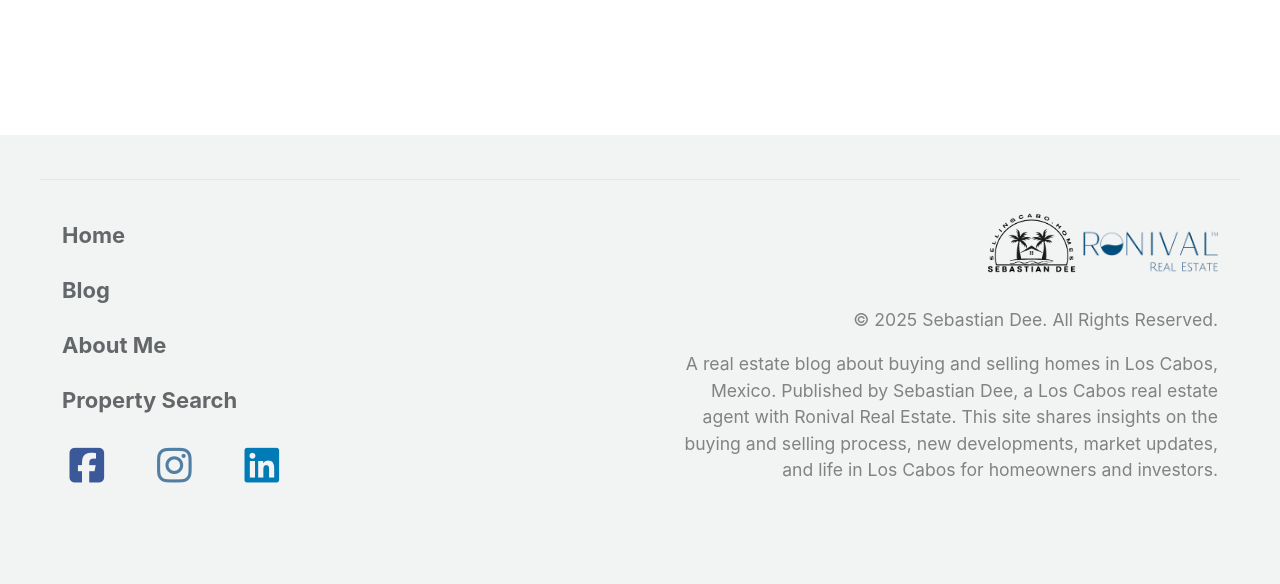
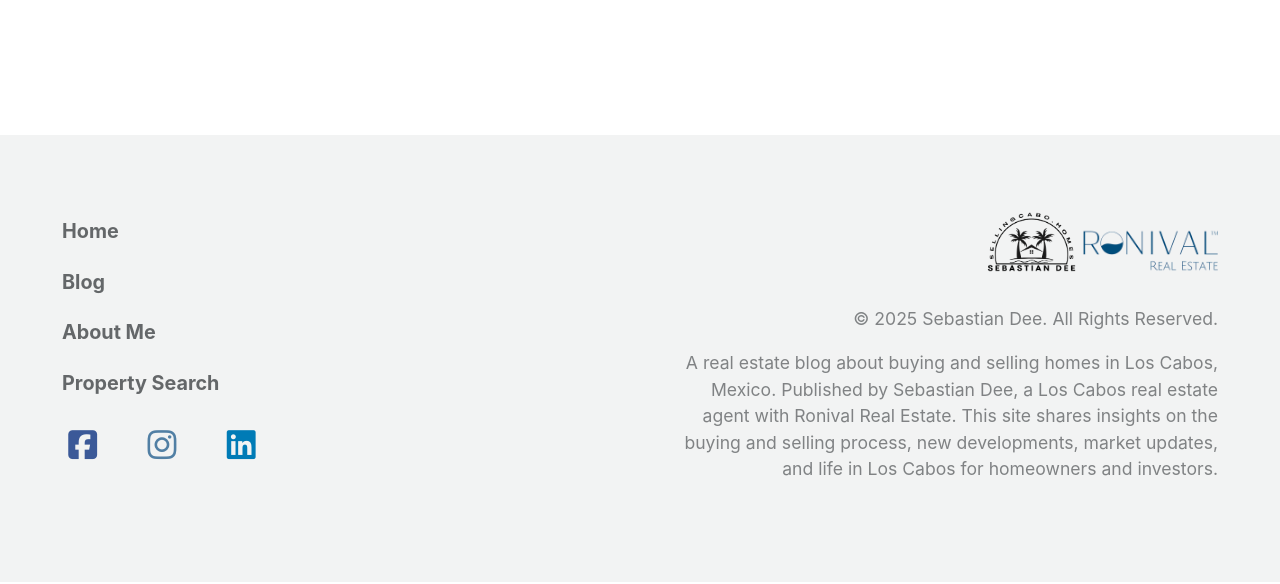
Before and after one commit to sellingcabohomes/SellingCabo.Homes, a Jekyll site: the page built from blog/fractional-ownership-webinar.md, in a window 1280 px wide. Shown: the part 2591-3175 px from the top of the page. Built offline with Jekyll 4.4.1, drawn with Linux system fonts in a browser that asks for light colours; cached includes are drawn as plain includes; a script that is not in the unit is left out.

Commit message:
fixing footer

```diff
--- a/assets/css/main.scss
+++ b/assets/css/main.scss
@@ -937,7 +937,6 @@ $header-font-family: $sans-serif;
   max-width: 1200px;
   margin: 0 auto;
   padding: 1.5em 1em; /* Reduced top and bottom padding */
-  border-top: 1px solid #e5e7eb;
   display: flex;
   flex-wrap: wrap;
   justify-content: space-between;
@@ -960,6 +959,7 @@ $header-font-family: $sans-serif;
   text-decoration: none;
   font-weight: bold;
   line-height: 2;
+  font-size: 0.9em;
 }
 
 .footer-left .author__urls-ul {
@@ -975,7 +975,7 @@ $header-font-family: $sans-serif;
 }
 
 .footer-left .author__urls-ul i {
-  font-size: 1.8em;
+  font-size: 1.5em;
 }
 
 .footer-right {
```
